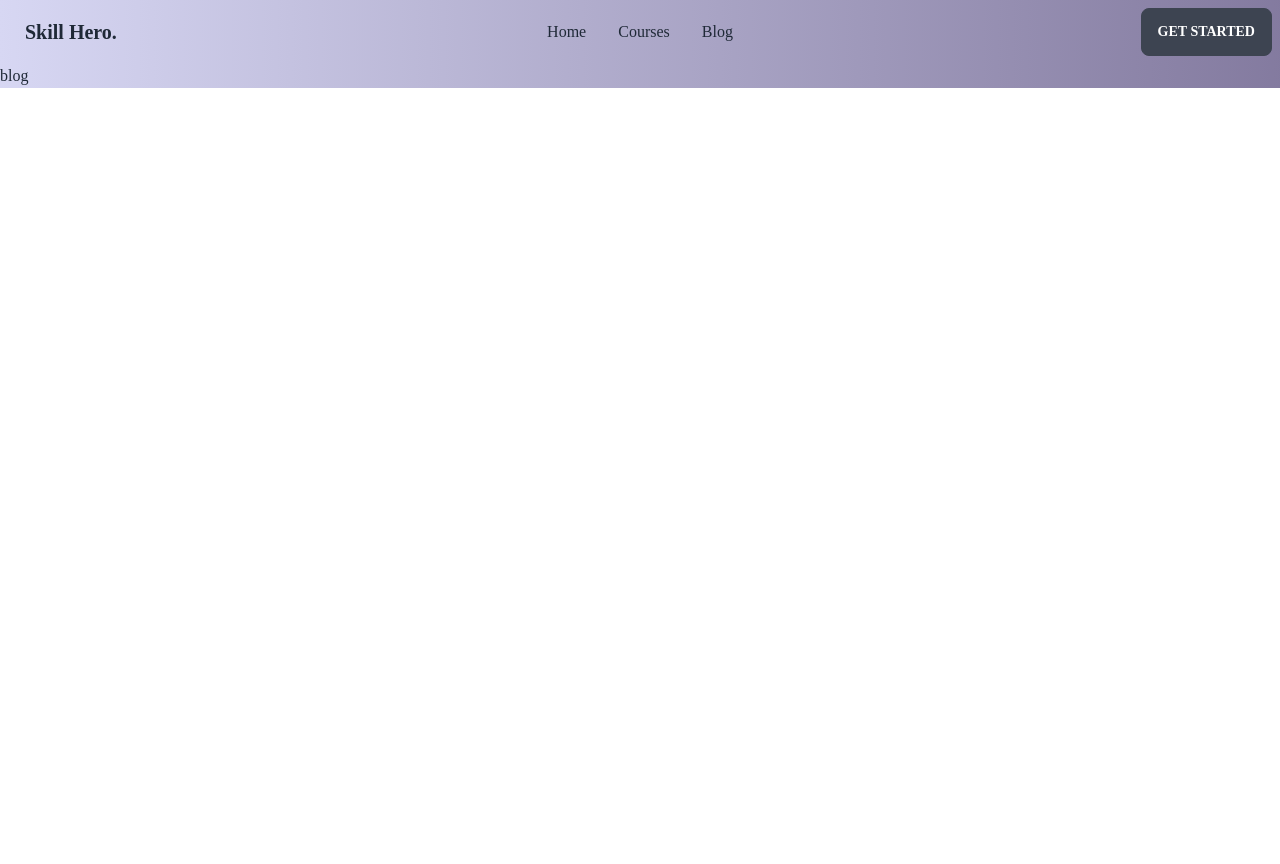
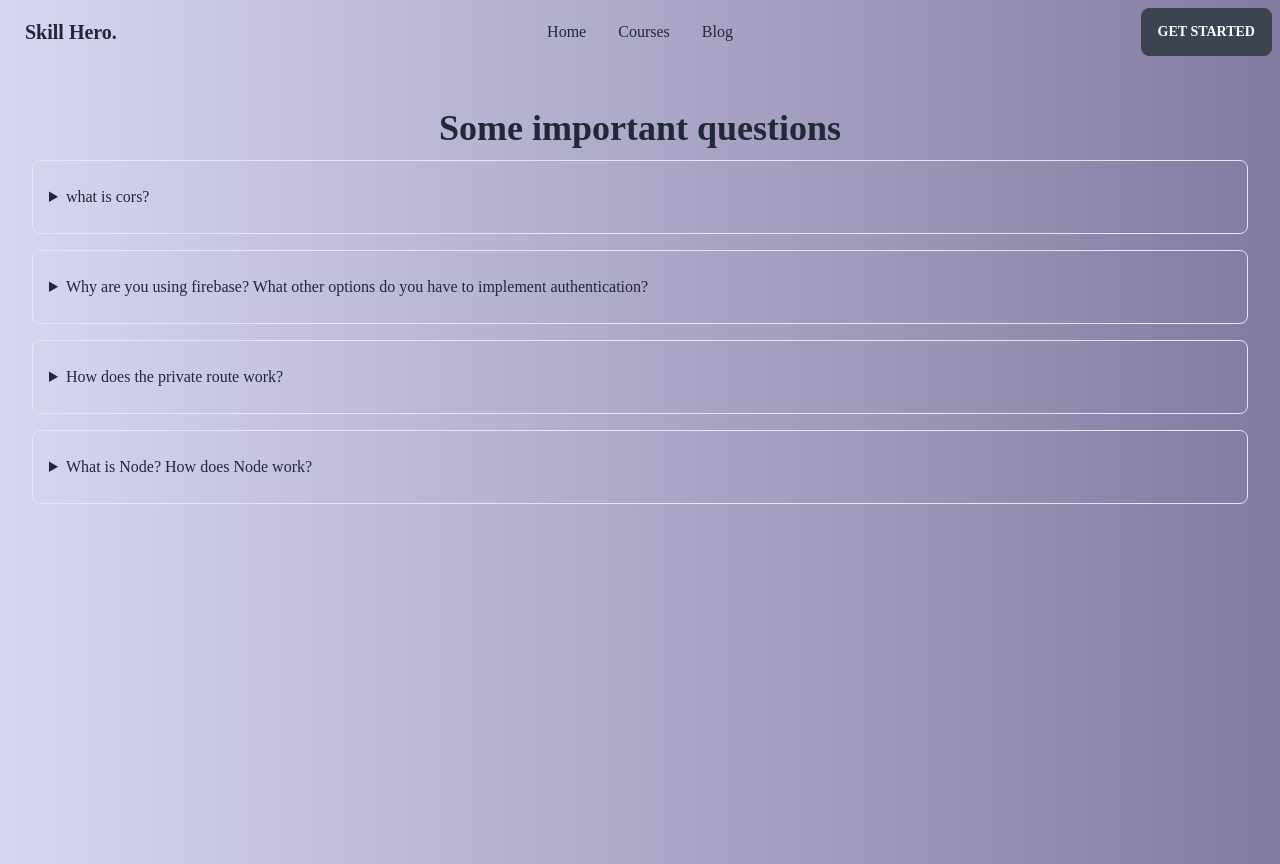
Before and after one commit to iamMHasan/skill-hero, a React (Create React App) app: page /blog in a window 1280 px wide. Before the commit the page ends 800 px from the top, so only its background shows below. Built offline with nearby package versions, Linux system fonts and the light colour scheme.

Commit message:
blog added

```diff
--- a/src/components/Blog.js
+++ b/src/components/Blog.js
@@ -2,9 +2,32 @@ import React from 'react';
 
 const Blog = () => {
     return (
-        <div>
-            blog
+        <section className="dark:bg-gray-800 dark:text-gray-100 h-[100vh]">
+        <div className="container flex flex-col justify-center px-4 py-8 mx-auto md:p-8">
+            <h2 className="text-2xl font-semibold sm:text-4xl text-center py-3">Some important questions</h2>
+            <div className="space-y-4">
+                <details className="w-full border rounded-lg">
+                    <summary className="px-4 py-6 focus:outline-none focus-visible:ring-violet-400">what is cors?</summary>
+                    <p className="px-4 py-6 pt-0 ml-4 -mt-4 dark:text-gray-400">Cross-Origin Resource Sharing (CORS) is an HTTP-header based mechanism that allows a server to indicate any origins (domain, scheme, or port) other than its own from which a browser should permit loading resources </p>
+                </details>
+                <details className="w-full border rounded-lg">
+                    <summary className="px-4 py-6 focus:outline-none focus-visible:ring-violet-400">Why are you using firebase? What other options do you have to implement authentication?</summary>
+                    <p className="px-4 py-6 pt-0 ml-4 -mt-4 dark:text-gray-400">Firebase helps you develop high-quality apps, grow your user base, and earn more money. Each feature works independently, and they work even better together. <br />
+                    Auth0, MongoDB, Passport, Okta, and Firebase are the most popular alternatives and competitors to Firebase Authentication. </p>
+                </details>
+                <details className="w-full border rounded-lg">
+                    <summary className="px-4 py-6 focus:outline-none focus-visible:ring-violet-400">How does the private route work?
+                    </summary>
+                    <p className="px-4 py-6 pt-0 ml-4 -mt-4 dark:text-gray-400">The react private route component renders child components ( children ) if the user is logged in. If not logged in the user is redirected to the /login page with the return url passed in the location state property. </p>
+                </details>
+                <details className="w-full border rounded-lg">
+                    <summary className="px-4 py-6 focus:outline-none focus-visible:ring-violet-400">What is Node? How does Node work?
+                    </summary>
+                    <p className="px-4 py-6 pt-0 ml-4 -mt-4 dark:text-gray-400">It is a used as backend service where javascript works on the server-side of the application. This way javascript is used on both frontend and backend. Node. js runs on chrome v8 engine which converts javascript code into machine code, it is highly scalable, lightweight, fast, and data-intensive. </p>
+                </details>
+            </div>
         </div>
+    </section>
     );
 };
 
```
